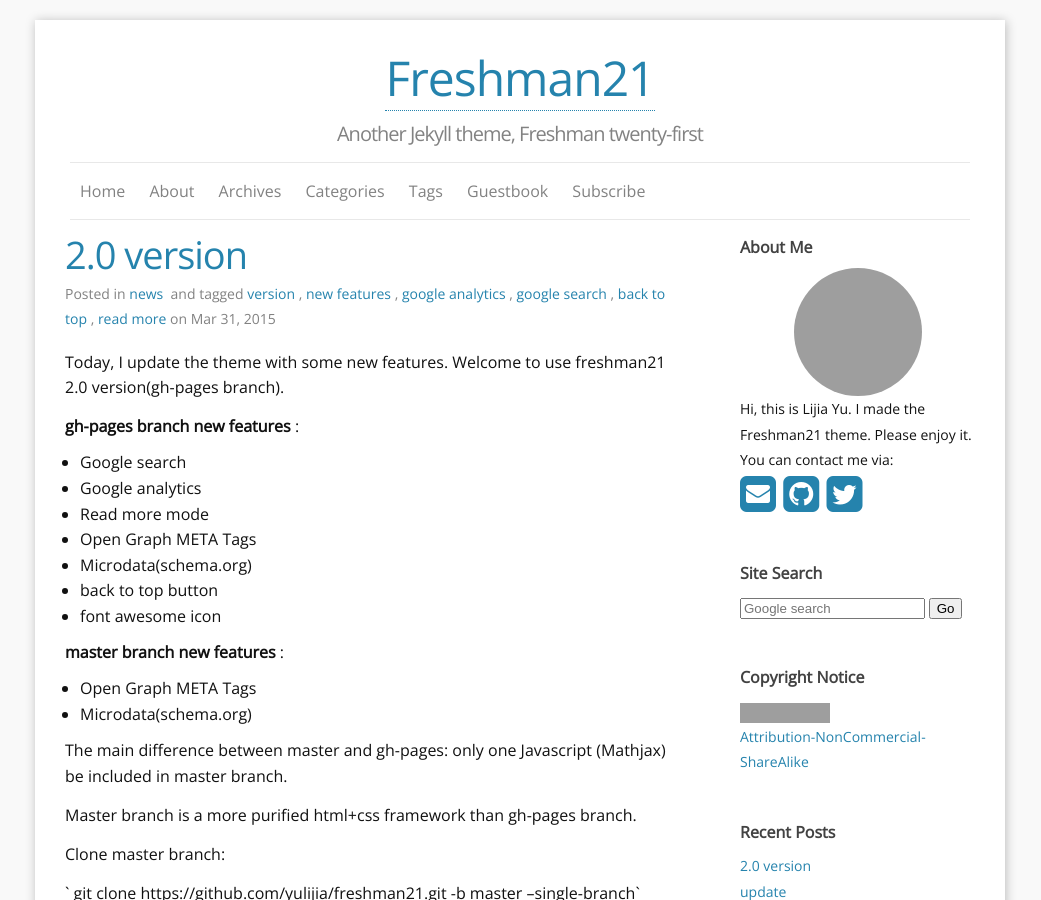
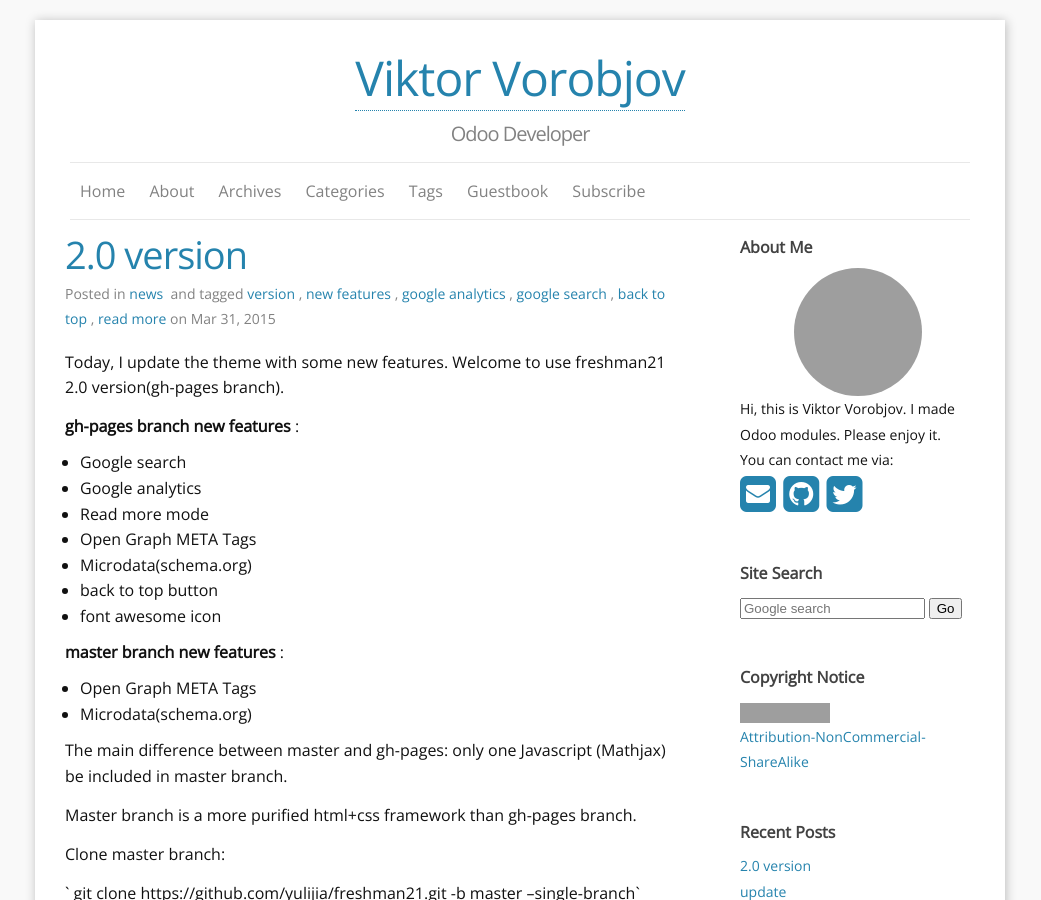
Before and after one commit to straga/straga.github.io, a Jekyll site: the page built from index.html, in a window 1280 px wide and 900 px high. Shown: the whole window, without its empty margins (120-1161 px from the left). Built offline with Jekyll 4.4.1, drawn with Linux system fonts in a browser that asks for light colours; nearby versions of some CDN libraries; the list of posts is cut into pages by our own code; some of the changed text lies outside the part shown; grey boxes are pictures that could not be loaded.

Commit message:
Update _config.yml

```diff
--- a/_config.yml
+++ b/_config.yml
@@ -1,22 +1,21 @@
 ### Site info:
-title: Freshman21
-tagline: Another Jekyll theme, Freshman twenty-first
-author: Lijia Yu
-email: yu@lijiayu.net
-description: "Freshman21 is a Jekyll blog theme." # You can edit this line in _config.yml. It will appear in your document head meta and in your feed.xml site description
-keywords: "Jekyll, theme, Freshman21"
+title: Viktor Vorobjov
+tagline: Odoo Developer
+email: vostraga@gmail.com
+description: "Viktor blog" # You can edit this line in _config.yml. It will appear in your document head meta and in your feed.xml site description
+keywords: "Viktor Voroboj, Odoo"
 baseurl: "/freshman21" # the subpath of your site, e.g. /blog/
-url: "http://yulijia.net/freshman21" # the base hostname & protocol for your site
+url: ""#"https://straga.github.io" # the base hostname & protocol for your site
 locale: en_US
 
 ### Personal info and site tools info:
-twitter_username: yulijia
-github_username:  yulijia
-disqus_shortname: freshman21
+twitter_username: straga
+github_username:  straga
+disqus_shortname: straga
 favicon:     "/images/favicon.ico"
-aboutme: Hi, this is Lijia Yu. I made the Freshman21 theme. Please enjoy it. # these are shown on aboutme-sidebar.
+aboutme: Hi, this is Viktor Vorobjov. I made Odoo modules. Please enjoy it. # these are shown on aboutme-sidebar.
 aboutme_photo: https://i.imgur.com/Mdc4szJl.jpg# your photo.
-google_analytics_key: UA-57979084-1 # put YOUR key here to enable tracking! (blank to disable)
+#google_analytics_key: UA-57979084-1 # put YOUR key here to enable tracking! (blank to disable)
 
 
 ### Site setting:
@@ -39,7 +38,7 @@ locales:
       Taggedwith: "and tagged"
       PostDate: "on "
       Google_search: "Site Search"
-    cn:
+    lv:
       Aboutme: "关于我"
       Archives: "存档"
       Blogroll: "良师益友"
```
